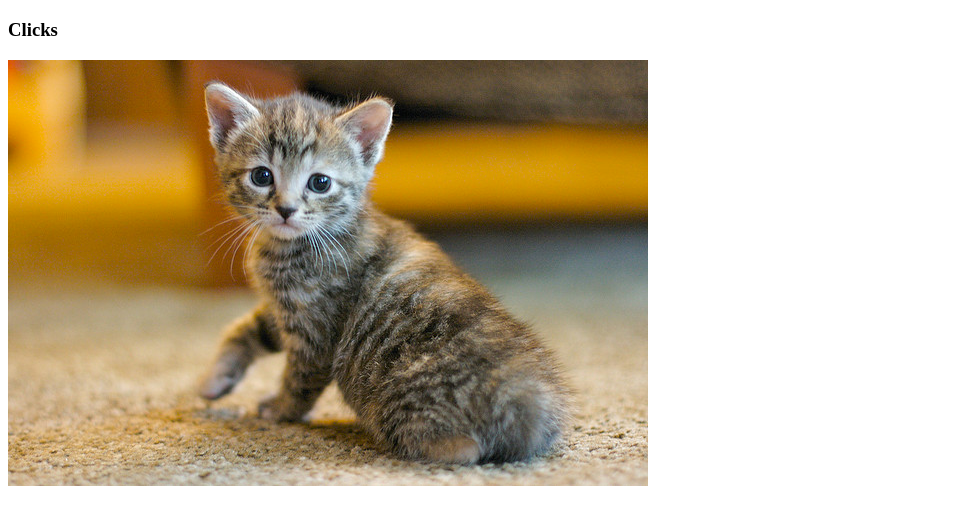
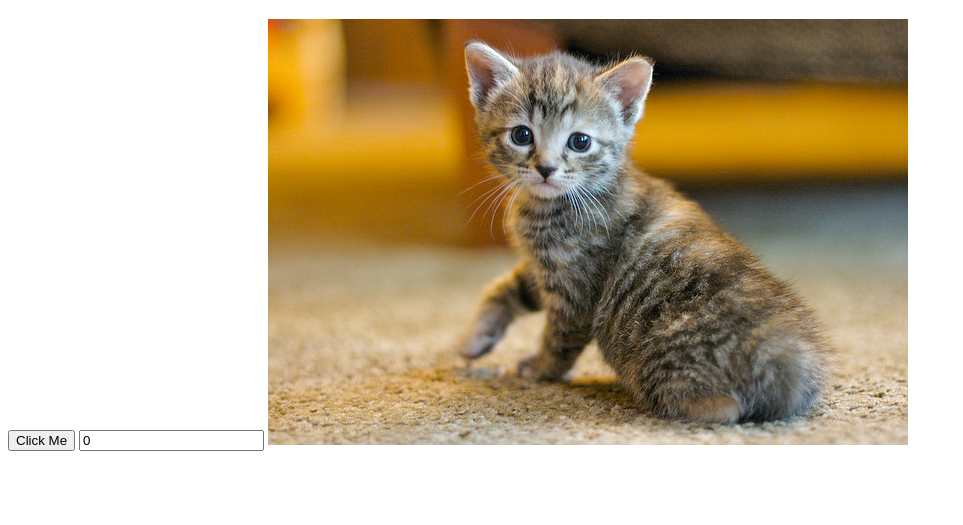
Before and after one commit to silvodesigns/cat_clicker, a plain HTML site: page index.html in a window 1280 px wide. Shown: the part 61-586 px from the top of the page, without its empty margins (0-963 px from the left). Drawn offline with Linux system fonts and the light colour scheme.

Commit message:
Click button , added and it works

```diff
--- a/index.html
+++ b/index.html
@@ -2,11 +2,19 @@
 <html>
 
 <head>
+    <script>
+        var i = 0;
+        function buttonClick() {
+            i++
+            document.getElementById('inc').value = i
+        }
+    </script>
 </head>
 
 <body>
     <h1>Cat Clicker</h1>
-    <h3>Clicks</h3>
+    <button onclick="buttonClick();">Click Me</button>
+    <input type="text" id="inc" value="0"></input>
     <img src="cat.jpeg" />
 </body>
 
```
